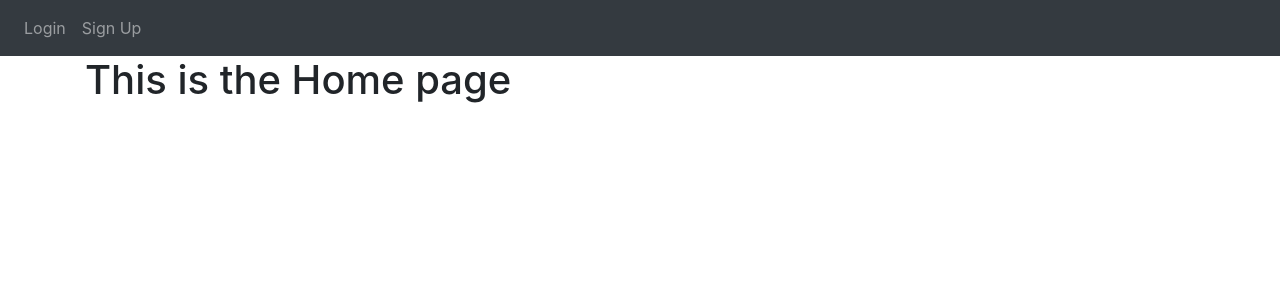
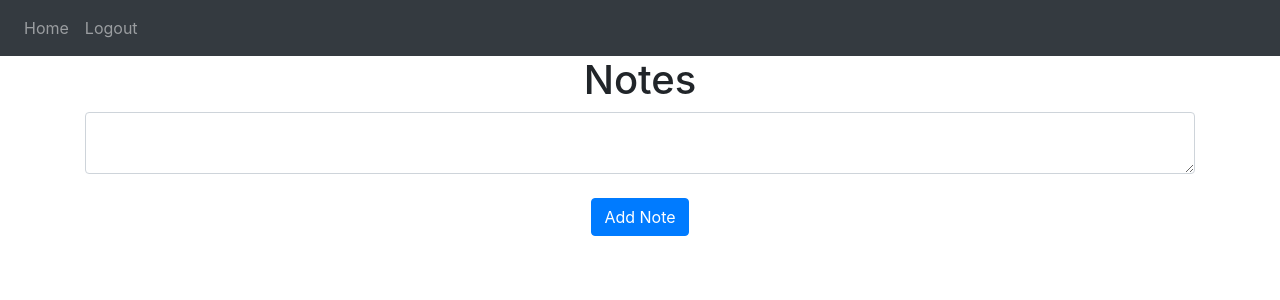
Before and after one commit to it39-lab/Price_Tags, a Flask app: template website/templates/home.html in a window 1280 px wide. Shown: the top 300 px of the page. Run offline with Flask 2, Linux system fonts and the light colour scheme; the template is opened without the code that fills it: values that come from a table or form of the project are taken from there, others are empty; data comes from the database, SQL or seed files in the repository; both versions use the stored data as it was after the commit; some libraries are stand-ins or nearby versions.

Commit message:
some changes

```diff
--- a/main.py
+++ b/main.py
@@ -3,4 +3,4 @@
 app = create_app()
 
 if __name__ == '__main__':
-    app.run(debug=True)
+    app.run(debug=True, host='0.0.0.0', port=8080)
--- /dev/null
+++ b/website/static/index.js
@@ -0,0 +1,8 @@
+function deleteNote(noteId) {
+    fetch("/delete-note", {
+        method: "POST",
+        body: JSON.stringify({ noteId: noteId }),
+    }).then((_res) => {
+        window.location.href = "/";
+    });
+}
--- a/website/templates/home.html
+++ b/website/templates/home.html
@@ -1,4 +1,21 @@
 {% extends "base.html" %} {% block title %}Home{% endblock %} {% block content
 %}
-<h1>This is the Home page</h1>
+<h1 align="center">Notes</h1>
+<ul class="list-group list-group-flush" id="notes">
+    {% for note in user.notes %}
+    <li class="list-group-item">
+        {{ note.data }}
+        <button type="button" class="close" onClick="deleteNote({{ note.id }})">
+            <span aria-hidden="true">&times;</span>
+        </button>
+    </li>
+    {% endfor %}
+</ul>
+<form method="POST">
+    <textarea name="note" id="note" class="form-control"></textarea>
+    <br />
+    <div align="center">
+        <button type="submit" class="btn btn-primary">Add Note</button>
+    </div>
+</form>
 {% endblock %}
```
Also changed, not shown: website/views.py (+29 -3 lines), website/databese.db.
